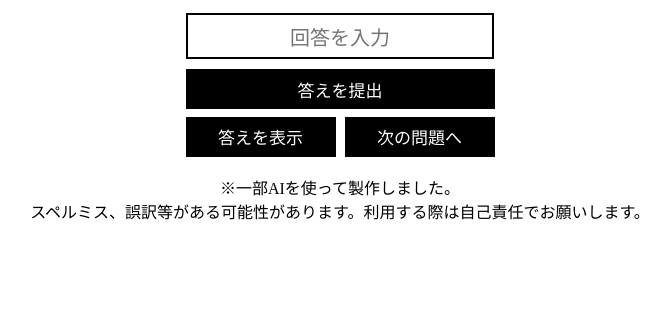
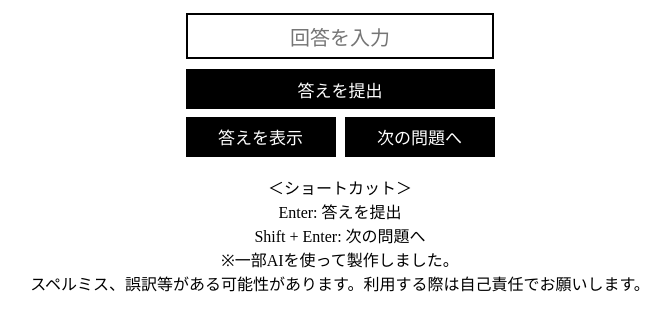
Before and after one commit to haha794uguisu/crown-2-final, a plain HTML site: page index.html in a window 1280 px wide. Shown: the part 390-720 px from the top of the page, without its empty margins (300-971 px from the left). Drawn offline with Linux system fonts and the light colour scheme.

Commit message:
ショートカット説明追加
Added shortcut instructions and centered the attention message.

```diff
--- a/index.html
+++ b/index.html
@@ -21,6 +21,8 @@
             <input type="button" id="show" onclick="showAnswer()" value="答えを表示">
             <input type="button" id="next" onclick="next()" value="次の問題へ">
         </div>
-        <p class="attention">※一部AIを使って製作しました。<br>スペルミス、誤訳等がある可能性があります。利用する際は自己責任でお願いします。</p>
+        <div class="center">
+            <p class="attention">＜ショートカット＞<br><span>Enter</span>: 答えを提出<br><span>Shift + Enter</span>: 次の問題へ<br>※一部AIを使って製作しました。<br>スペルミス、誤訳等がある可能性があります。利用する際は自己責任でお願いします。</p>
+        </div>
     </body>
 </html>
```
